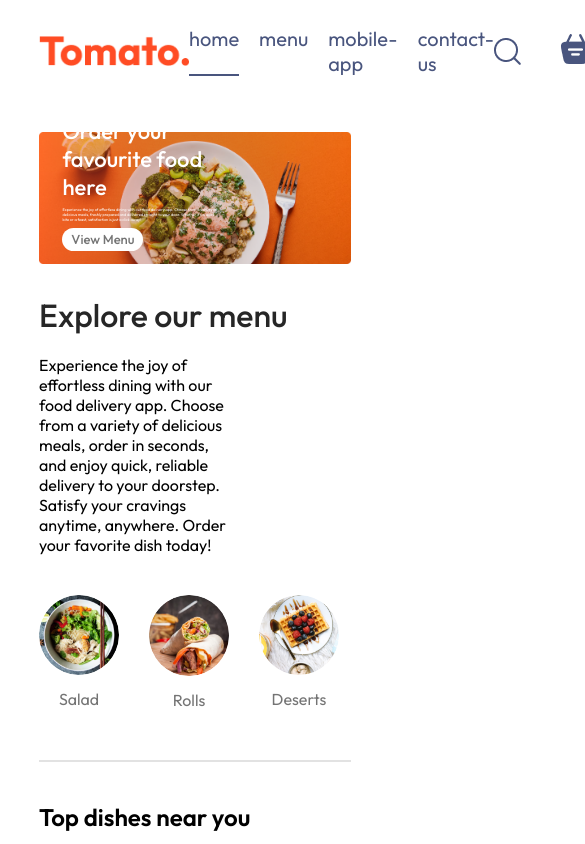
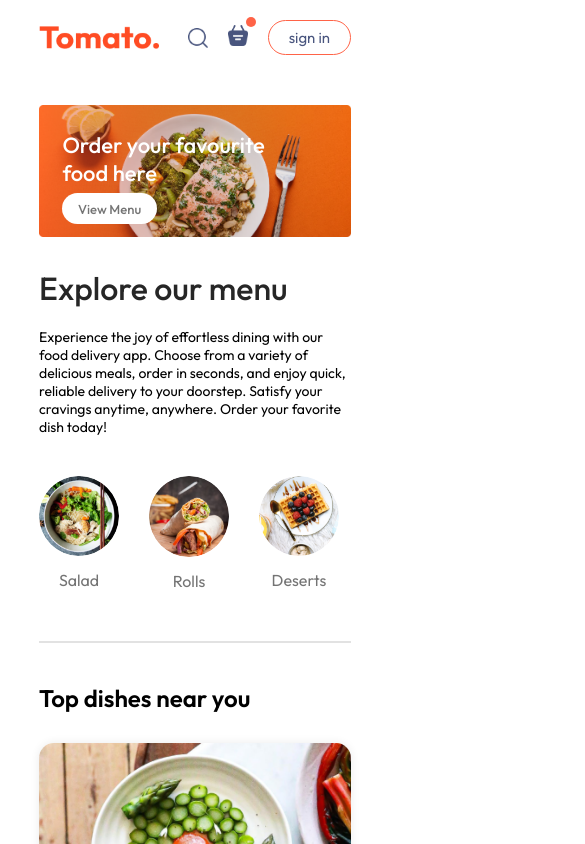
Before and after one commit to Burger-Queen-Food/Online-Food-Delivery-App, a React (Vite) app in the folder frontend/: page / in a window 390 px wide. Shown: the top 844 px of the page, 585 px wide, since content can reach past the window. Built offline with nearby package versions, Linux system fonts and the light colour scheme.

Commit message:
Responsive

```diff
--- a/frontend/src/components/ExploreMenu/ExploreMenu.css
+++ b/frontend/src/components/ExploreMenu/ExploreMenu.css
@@ -54,3 +54,10 @@
     border: 4px solid tomato;
     padding: 3px;
 }
+
+@media (max-width:1050px) {
+    .explore-menu-text {
+        max-width: 100%;
+        font-size: 14px;
+    }
+}
--- a/frontend/src/components/Footer/Footer.css
+++ b/frontend/src/components/Footer/Footer.css
@@ -50,3 +50,15 @@
     margin: 20px 0;
     background-color: grey;
 }
+
+@media (max-width:750px) {
+    .footer-content {
+        display: flex;
+        flex-direction: column;
+        gap: 35px;
+    }
+
+    .footer-copyright {
+        text-align: center;
+    }
+}
--- a/frontend/src/components/Header/Header.css
+++ b/frontend/src/components/Header/Header.css
@@ -38,3 +38,23 @@
     font-size: max(1vw, 13px);
     border-radius: 50px;
 }
+
+@media(max-width:1050px) {
+    .header-contents {
+        max-width: 45%;
+    }
+}
+
+@media(max-width:750px) {
+    .header-contents {
+        max-width: 65%;
+    }
+
+    .header-contents p {
+        display: none;
+    }
+
+    .header-contents button {
+        padding: 2vw 4vw;
+    }
+}
--- a/frontend/src/components/Navbar/Navbar.css
+++ b/frontend/src/components/Navbar/Navbar.css
@@ -60,3 +60,57 @@
     top: -8px;
     right: -8px;
 }
+
+@media(max-width:1050px) {
+    .navbar .logo {
+        width: 140px;
+    }
+
+    .navbar-menu {
+        gap: 20px;
+        font-size: 17px;
+    }
+
+    .navbar-right {
+        gap: 30px;
+    }
+
+    .navbar-right img {
+        width: 22px;
+    }
+
+    .navbar-right button {
+        padding: 8px 25px;
+    }
+}
+
+@media(max-width:900px) {
+    .navbar .logo {
+        width: 120px;
+    }
+
+    .navbar-menu {
+        gap: 15px;
+        font-size: 16px;
+    }
+
+    .navbar-right {
+        gap: 20px;
+    }
+
+    .navbar-right img {
+        width: 20px;
+    }
+
+    .navbar-right button {
+        padding: 7px 20px;
+        font-size: 15px;
+    }
+}
+
+@media(max-width:750px) {
+    .navbar-menu {
+        display: none;
+    }
+
+}
--- a/frontend/src/components/Navbar/Navbar.jsx
+++ b/frontend/src/components/Navbar/Navbar.jsx
@@ -1,6 +1,7 @@
 import React, { useState } from 'react'
 import './Navbar.css';
 import { assets } from '../../assets/assets'
+import { Link } from 'react-router-dom';
 
 const Navbar = () => {
 
@@ -10,10 +11,10 @@
         <div className='navbar'>
             <img src={assets.logo} alt="" className="logo" />
             <ul className="navbar-menu">
-                <li onClick={() => setMenu("home")} className={menu === "home" ? "active" : ""}>home</li>
-                <li onClick={() => setMenu("menu")} className={menu === "menu" ? "active" : ""}>menu</li>
-                <li onClick={() => setMenu("mobile-app")} className={menu === "mobile-app" ? "active" : ""}>mobile-app</li>
-                <li onClick={() => setMenu("contact-us")} className={menu === "contact-us" ? "active" : ""}>contact-us</li>
+                <Link to='/' onClick={() => setMenu("home")} className={menu === "home" ? "active" : ""}>home</Link>
+                <a href='#explore-menu' onClick={() => setMenu("menu")} className={menu === "menu" ? "active" : ""}>menu</a>
+                <a href='' onClick={() => setMenu("mobile-app")} className={menu === "mobile-app" ? "active" : ""}>mobile-app</a>
+                <a href='#footer' onClick={() => setMenu("contact-us")} className={menu === "contact-us" ? "active" : ""}>contact-us</a>
             </ul>
             <div className="navbar-right">
                 <img src={assets.search_icon} alt="" />
```
